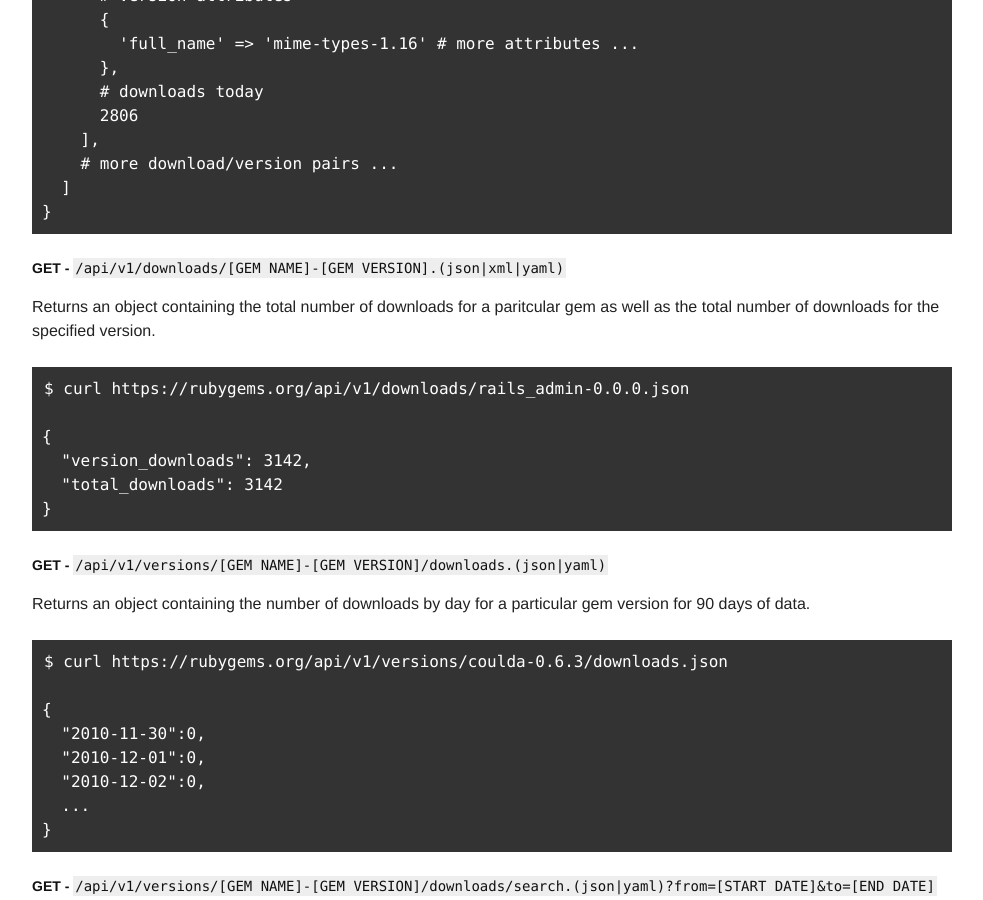
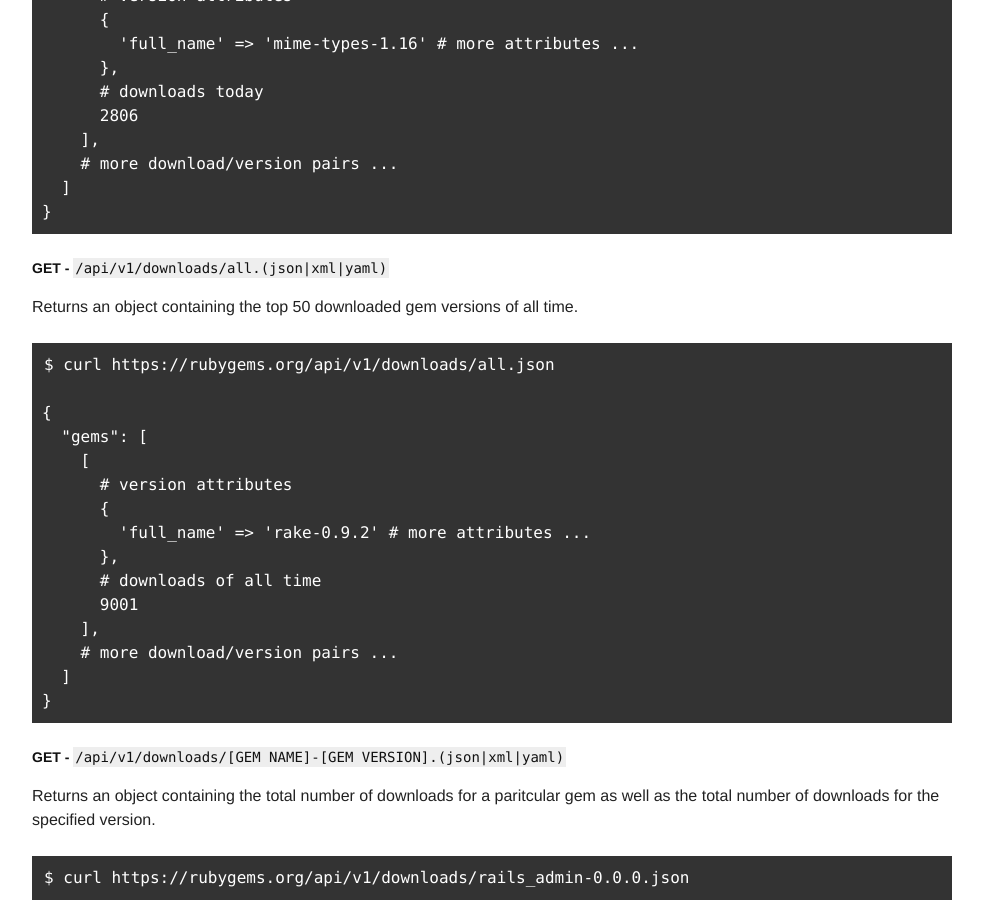
Before and after one commit to radar/guides, a Jekyll site: the page built from rubygems-org-api.md, in a window 1280 px wide and 900 px high, scrolled down 5261 px. Shown: the whole window, without its empty margins (148-1131 px from the left). Built offline with Jekyll 4.4.1, drawn with Linux system fonts in a browser that asks for light colours.

Commit message:
Added API documentation for /api/v1/downloads/all.(json|xml|yaml)

```diff
--- a/rubygems-org-api.md
+++ b/rubygems-org-api.md
@@ -239,6 +239,26 @@ Returns an object containing the top 50 downloaded gem versions for today.
       ]
     }
 
+### GET - `/api/v1/downloads/all.(json|xml|yaml)`
+
+Returns an object containing the top 50 downloaded gem versions of all time.
+
+    $ curl https://rubygems.org/api/v1/downloads/all.json
+
+    {
+      "gems": [
+        [
+          # version attributes
+          {
+            'full_name' => 'rake-0.9.2' # more attributes ...
+          },
+          # downloads of all time
+          9001
+        ],
+        # more download/version pairs ...
+      ]
+    }
+
 ### GET - `/api/v1/downloads/[GEM NAME]-[GEM VERSION].(json|xml|yaml)`
 
 Returns an object containing the total number of downloads for a paritcular gem
```
